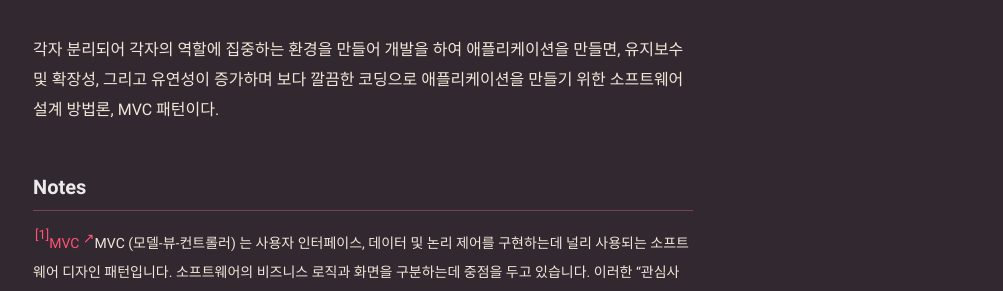
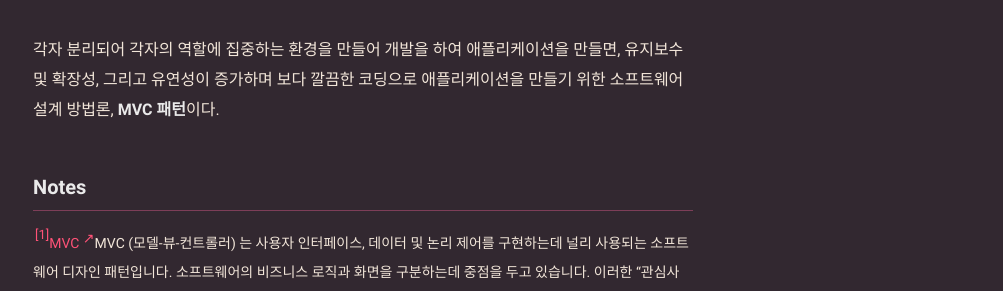
Before and after one commit to mniYUNSU/mniYUNSU.github.io, a Jekyll site: the page built from _posts/design-mvc/2021-11-05-design-mvc.md, in a window 1280 px wide and 900 px high, scrolled down 4753 px. Shown: the part 220-511 px from the top of the window, without its empty margins (277-1280 px from the left). Built offline with Jekyll 4.4.1, drawn with Linux system fonts in a browser that asks for light colours; some web fonts are replaced; comment, search, counter and statistics services are not loaded.

Commit message:
포스팅 : mvc 패턴이란? (수정)

```diff
--- a/_posts/design-mvc/2021-11-05-design-mvc.md
+++ b/_posts/design-mvc/2021-11-05-design-mvc.md
@@ -123,7 +123,7 @@ Controller는 View로 바로 데이터를 응답할 수도 있고, Model을 거
 
 사용자가 보는 페이지(**View**), 사용자에게 보여줄 Data 처리(**Model**), 그리고 이 두 가지를 중간에서 제어하는 **Controller** 로 구성되는 애플리케이션을 만들면, 각 구성 요소마다 맡은 태스크에만 집중할 수 있게 된다. 타이어를 만드는 공장에서는 타이어를, 엔진을 만드는 공장에서는 엔진만 담당하여 효율적인 작업을 할 수 있는 것처럼.
 
-각자 분리되어 각자의 역할에 집중하는 환경을 만들어 개발을 하여 애플리케이션을 만들면, 유지보수 및 확장성, 그리고 유연성이 증가하며 보다 깔끔한 코딩으로 애플리케이션을 만들기 위한 소프트웨어 설계 방법론, MVC 패턴이다.
+각자 분리되어 각자의 역할에 집중하는 환경을 만들어 개발을 하여 애플리케이션을 만들면, 유지보수 및 확장성, 그리고 유연성이 증가하며 보다 깔끔한 코딩으로 애플리케이션을 만들기 위한 소프트웨어 설계 방법론, **MVC 패턴**이다.
 
 ### Notes
 
```
